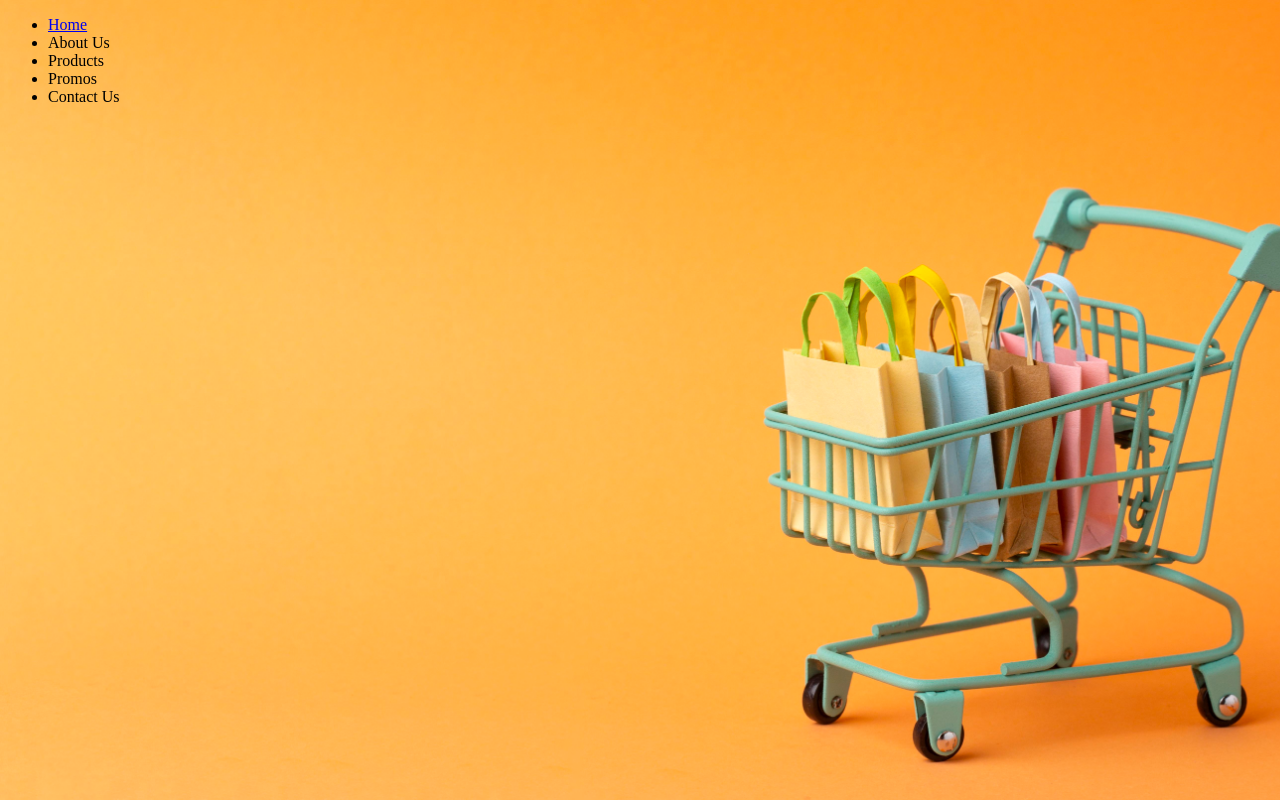
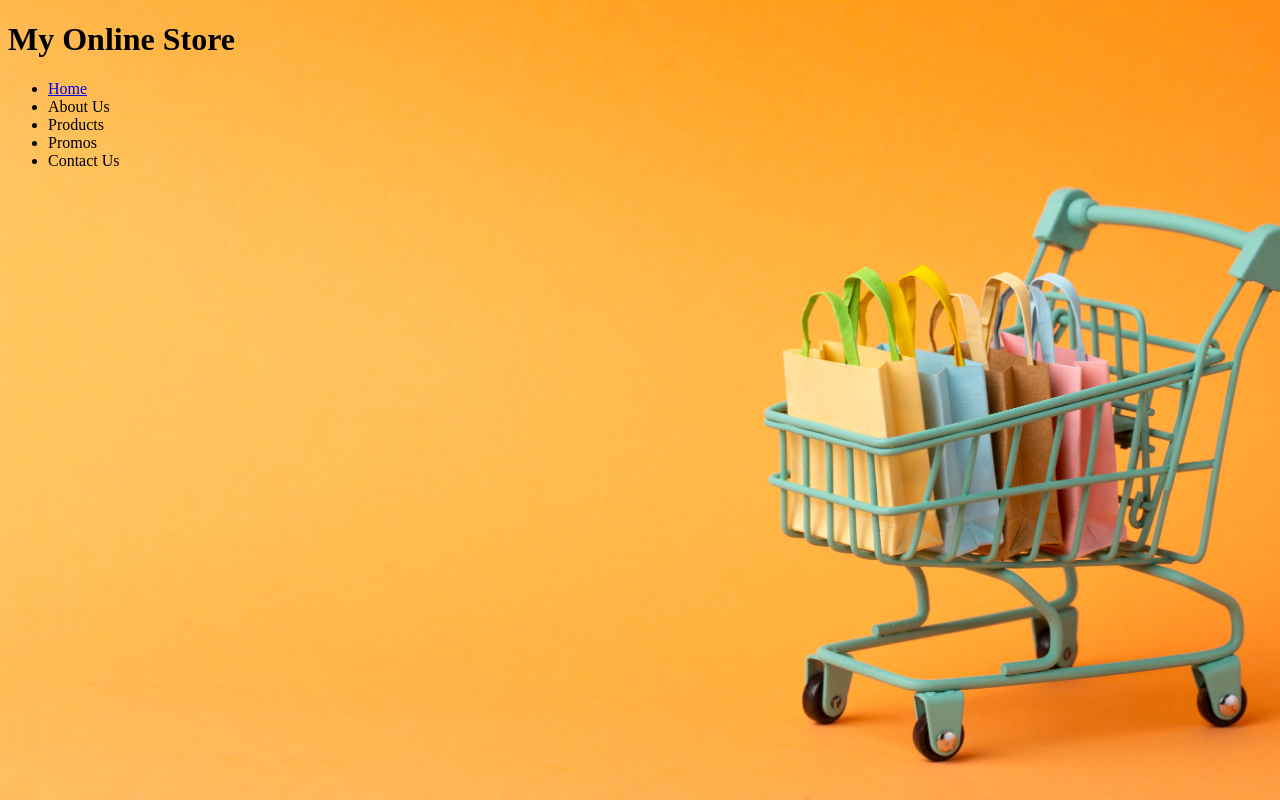
Before and after one commit to Ken-Allen/MyOnlineStore, a plain HTML site: page index.html in a window 1280 px wide. Drawn offline with Linux system fonts and the light colour scheme.

Commit message:
another commit

```diff
--- a/index.html
+++ b/index.html
@@ -7,7 +7,8 @@
     <title>My Online Store</title>
 </head>
 <body>
-   <header>
+    <h1>My Online Store</h1>
+   <header class="menu">
     <nav>
         <ul>
             <li><a href="index.html">Home</a></li>
--- a/style.css
+++ b/style.css
@@ -1,6 +1,11 @@
+* {
+    box-sizing: border-box;
+  }
+
 body{
     background-image: url("img/cart-yelo.jpg");
     background-repeat: no-repeat;
     background-attachment: fixed;
     background-size: cover;
+
 }
```
